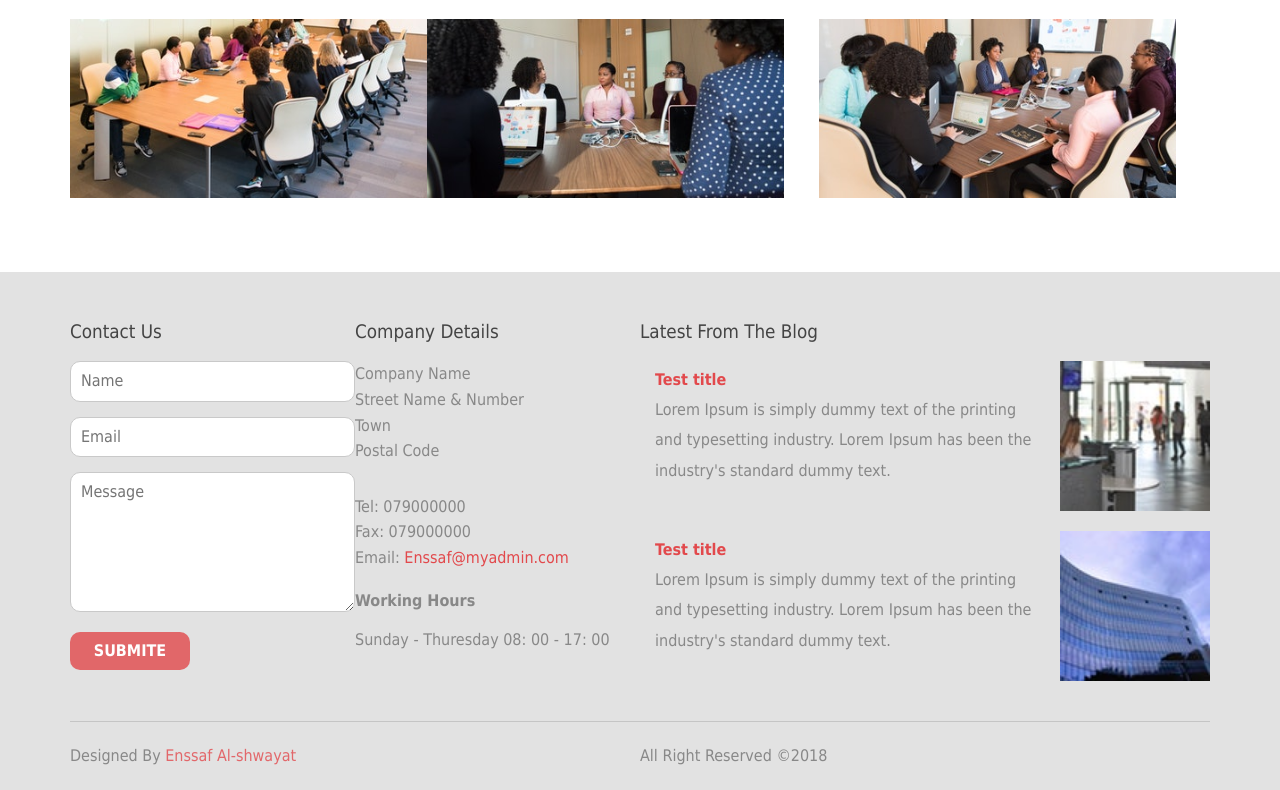
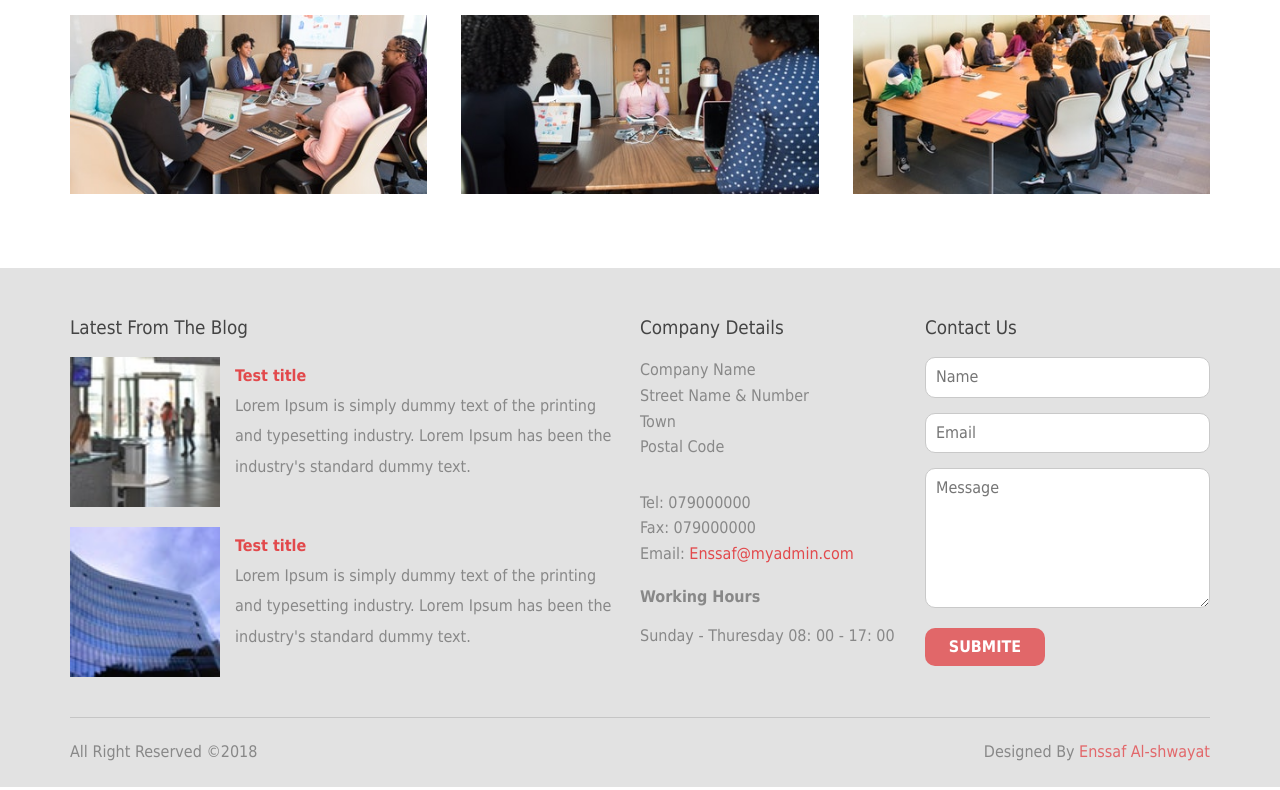
Before and after one commit to ibrahimenssaf/website-using-sass, a plain HTML site: page index.html in a window 1280 px wide. Shown: the part 2010-2800 px from the top of the page. Drawn offline with Linux system fonts and the light colour scheme.

Commit message:
Update index.html

```diff
--- a/index.html
+++ b/index.html
@@ -7,8 +7,8 @@
         <title>Website SASS</title>
         <link rel="stylesheet" href="css/homepage.css">
         <link rel="stylesheet" href="css/normalize.css">
-        <link rel="stylesheet" href="css/homepage-rtl.css">
-        <!--<link rel="stylesheet" href="css/all.min.css"> -->
+        <!--<link rel="stylesheet" href="css/homepage-rtl.css"> -->
+        <link rel="stylesheet" href="css/all.min.css">
     </head>
 
     <body>
```
